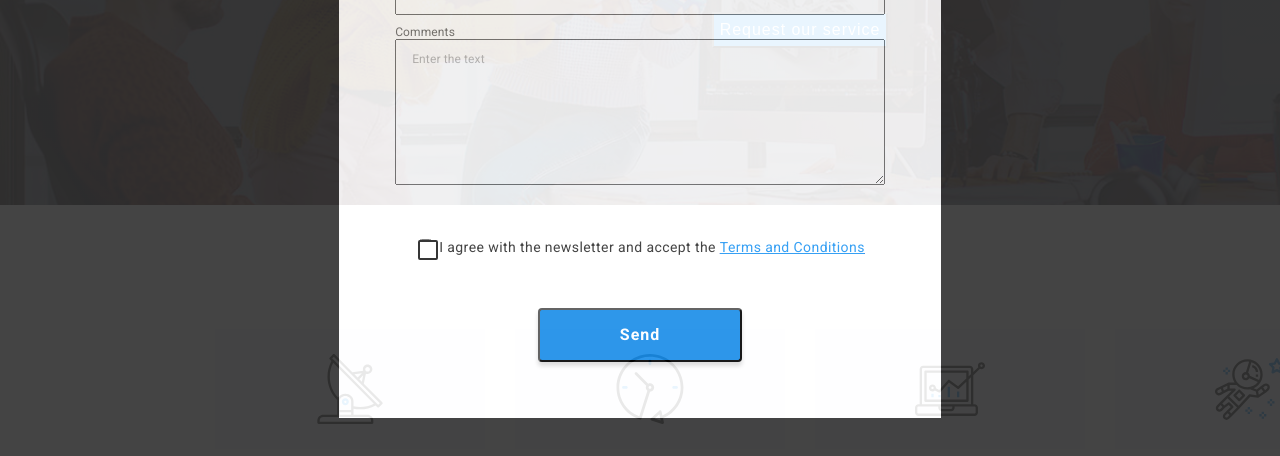
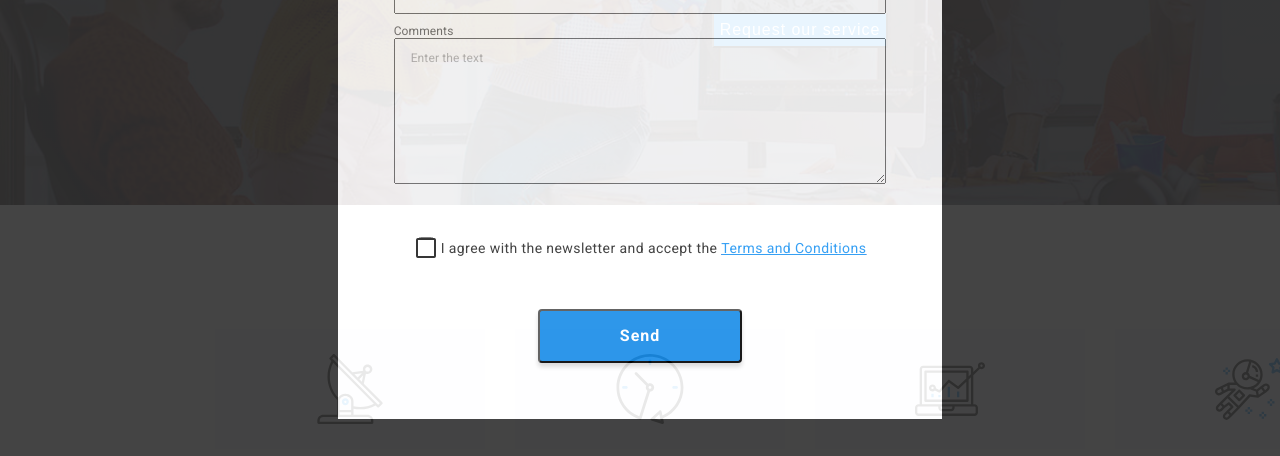
Before and after one commit to ArnautGheorghe/goit-markup-hw-06, a plain HTML site: page index.html in a window 1280 px wide. Both pictures are taken after a click on the button "Request our service". Shown: the part 344-800 px from the top of the page. Drawn offline with nearby package versions, Linux system fonts and the light colour scheme.

Commit message:
tema 6 html css upgrade 1 05 08

```diff
--- a/css/styles.css
+++ b/css/styles.css
@@ -872,7 +872,7 @@ transition: 250ms cubic-bezier(0.4, 0, 0.2, 1);
   border-radius: 4px;
 border: 1px solid #2196F3;}
 
-.form-input:hover >svg{
+.form-input:hover svg{
 color: #2196f3;
 }
 
@@ -940,6 +940,9 @@ height: 24px;
 .form-label:focus-within > svg{
   color:#2196f3;
 }
+.form-label:hover > svg{
+  color:#2196f3;
+}
 
 
 .form-label{
@@ -955,8 +958,8 @@ height: 24px;
   position: absolute;
   width: 16px;
 height: 16px;
-left: 79px;
-top: 545px;
+left: 78px;
+top: 544px;
 color:#fff;
 background-color: #fff;
 border: solid 2px #303030;
@@ -1000,6 +1003,10 @@ border-color: #2196f3;}
     fill 250ms cubic-bezier(0.4, 0, 0.2, 1);
 }
 
+.checkmark{
+  width: 16px;
+  height: 16px;
+}
 .agree-check .checkmark:focus+.icon,
 .agree-check .checkmark:checked:focus+.icon {
   outline: 2px solid;
--- a/index.html
+++ b/index.html
@@ -492,6 +492,10 @@ Enter the text </textarea
             <form action="" class="second-part-form">
               <div class="ck-btn">
 
+                <svg class="iconscheckbox-checked-icon icon">
+                <use
+                  href="./icons/symbol-defs.svg#iconscheckbox-checked"></use>
+              </svg>
                 <label class="agree-check">
           <input
             type="checkbox"
```
